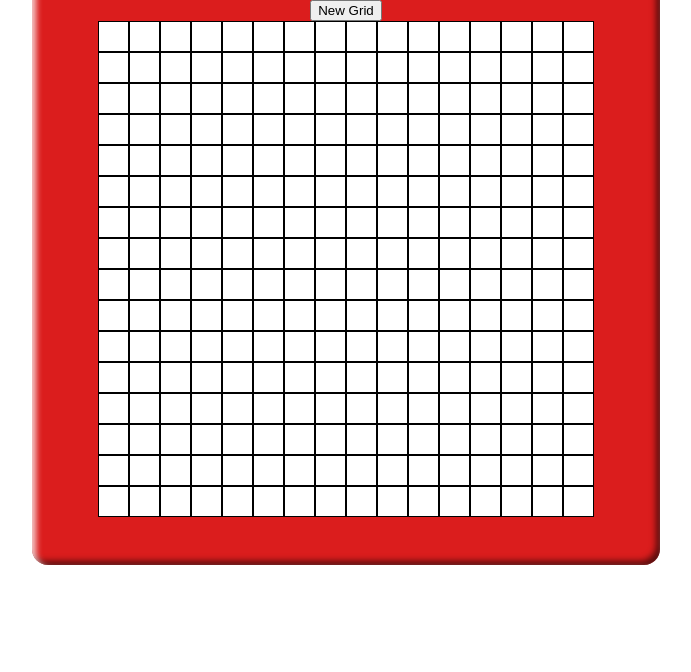
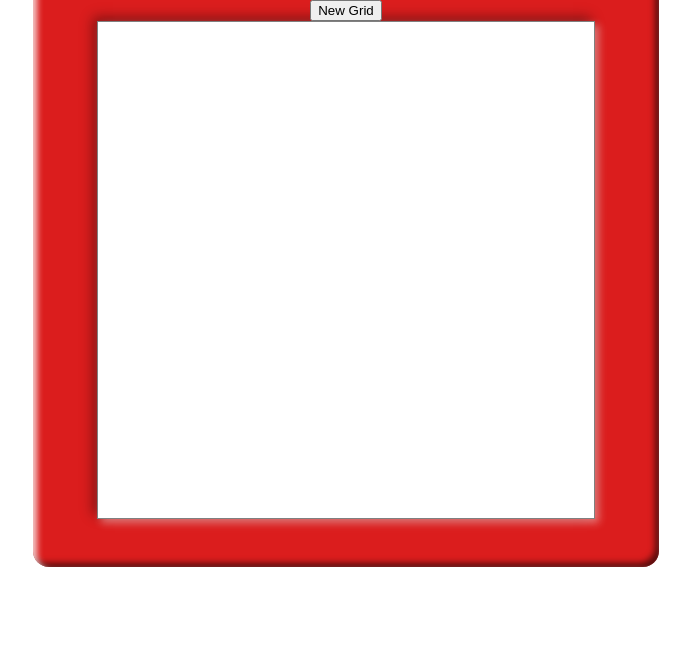
Before and after one commit to sserio3/etch-a-sketch, a plain HTML site: page index.html in a window 1280 px wide. Shown: the part 128-800 px from the top of the page, without its empty margins (294-985 px from the left). Drawn offline with Linux system fonts and the light colour scheme; a web font is replaced by a local one.

Commit message:
style(ui): add grid drop shadow and remove inner borders for sunken grid effect

```diff
--- a/script.js
+++ b/script.js
@@ -17,6 +17,9 @@ function createGrid(gridSize = 16) {
 
     // Calculated size of each square size by dividing the container size by gridSize
     const squareSize = Math.floor(gridContainerSize / gridSize);
+
+    //Update grid container size to fit the new grid for styling purposes
+    gridContainer.style.width = `${squareSize * gridSize}px`;
 
     for (let i = 0; i < gridSize * gridSize; i++) {
         const gridSquare = document.createElement('div');
--- a/style.css
+++ b/style.css
@@ -48,6 +48,10 @@ h1 {
     margin-right: auto;
     justify-content: center;
     align-items: center;
+    border: 0.5px solid gray;
+    box-shadow:
+        4px 4px 8px rgba(255, 255, 255, 0.4),       /* top-left shadow */
+        -4px -4px 12px rgba(0, 0, 0, 0.4);          /* bottom-right highlight */
 }
 
 .grid-square {
@@ -55,6 +59,5 @@ h1 {
     justify-content: center;
     align-items: center;
     box-sizing: border-box;
-    border: 1px solid black;
     background-color: white;
 }
```
